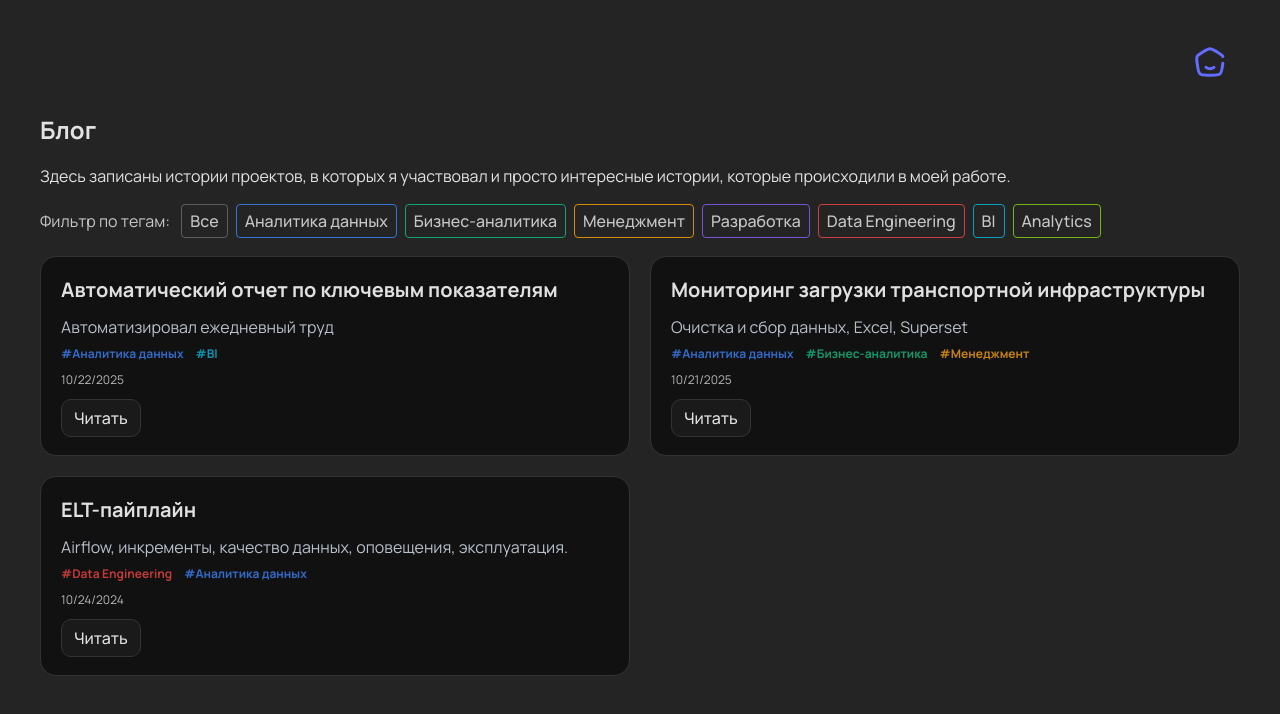
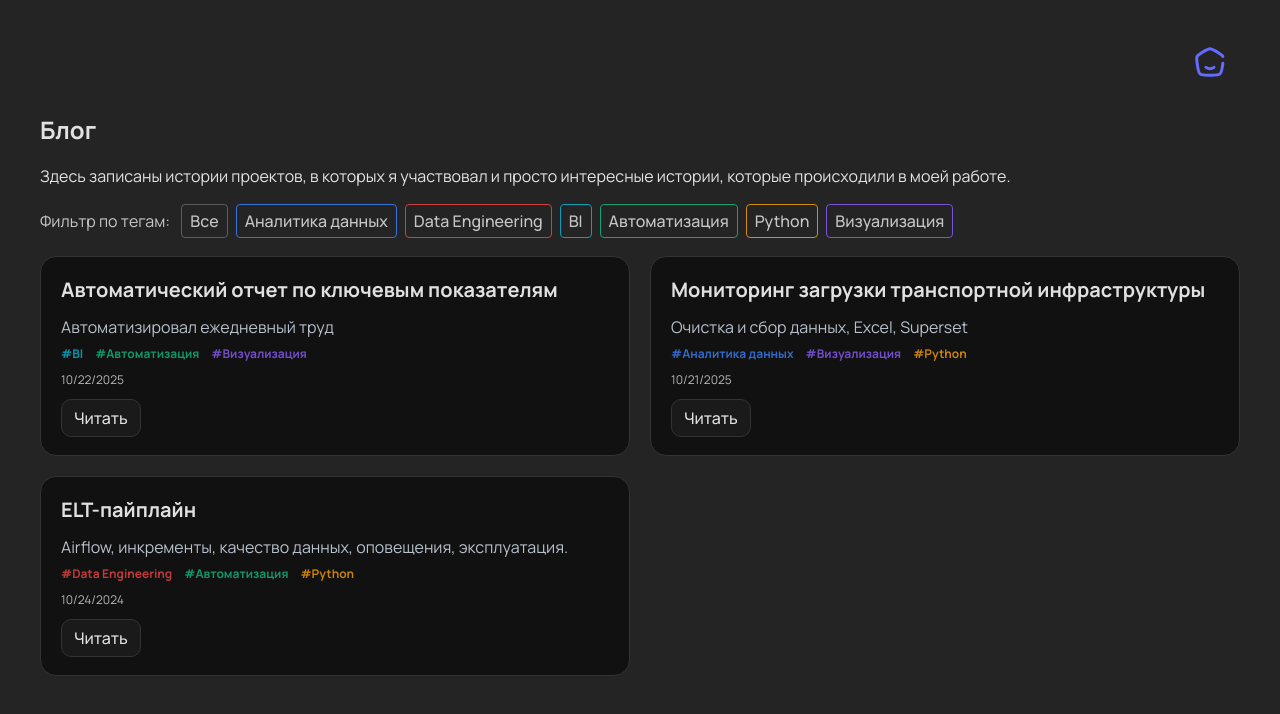
Before and after one commit to nIBOP/portfolio-site, a React (Vite) app: page /blog in a window 1280 px wide. Shown: the top 714 px of the page. Built offline with nearby package versions, Linux system fonts and the light colour scheme.

Commit message:
fix tags

```diff
--- a/src/content/bi-dashboard.md
+++ b/src/content/bi-dashboard.md
@@ -3,7 +3,7 @@ slug: bi-dashboard
 title: Автоматический отчет по ключевым показателям
 summary: Автоматизировал ежедневный труд
 date: 2025-10-22
-tags: ['data-analytics', 'business-intelligence']
+tags: ['business-intelligence', 'automation', 'visualization']
 pdfUrl: '/pdfs/ARB.pdf'
 ---
 
--- a/src/content/elt-pipeline.md
+++ b/src/content/elt-pipeline.md
@@ -3,7 +3,7 @@ slug: elt-pipeline
 title: ELT-пайплайн
 summary: Airflow, инкременты, качество данных, оповещения, эксплуатация.
 date: 2024-10-24
-tags: ['data-engineering', 'data-analytics']
+tags: ['data-engineering', 'automation', 'python']
 ---
 
 # ELT-пайплайн
--- a/src/content/monitoring.md
+++ b/src/content/monitoring.md
@@ -3,7 +3,7 @@ slug: monitoring
 title: Мониторинг загрузки транспортной инфраструктуры
 summary: Очистка и сбор данных, Excel, Superset
 date: 2025-10-21
-tags: ['data-analytics', 'business-analytics', 'management']
+tags: ['data-analytics', 'visualization', 'python']
 ---
 
 ## Контекст проекта
--- a/src/pages/Blog.tsx
+++ b/src/pages/Blog.tsx
@@ -1,17 +1,16 @@
 import { Link, useSearchParams } from 'react-router-dom'
 import './Blog.css'
 
-type TagId = 'data-analytics' | 'business-analytics' | 'management' | 'development' | 'data-engineering' | 'business-intelligence' | 'analytics'
+type TagId = 'data-analytics' | 'data-engineering' | 'business-intelligence' | 'automation' | 'python' | 'visualization'
 
 // Теги для блога
 const tags = [
   { id: 'data-analytics', name: 'Аналитика данных', displayName: 'Аналитика данных', color: '#3b82f6' },
-  { id: 'business-analytics', name: 'Бизнес-аналитика', displayName: 'Бизнес-аналитика', color: '#10b981' },
-  { id: 'management', name: 'Менеджмент', displayName: 'Менеджмент', color: '#f59e0b' },
-  { id: 'development', name: 'Разработка', displayName: 'Разработка', color: '#8b5cf6' },
   { id: 'data-engineering', name: 'Data Engineering', displayName: 'Data Engineering', color: '#ef4444' },
   { id: 'business-intelligence', name: 'Business Intelligence', displayName: 'BI', color: '#06b6d4' },
-  { id: 'analytics', name: 'Analytics', displayName: 'Analytics', color: '#84cc16' }
+  { id: 'automation', name: 'Автоматизация', displayName: 'Автоматизация', color: '#10b981' },
+  { id: 'python', name: 'Python', displayName: 'Python', color: '#f59e0b' },
+  { id: 'visualization', name: 'Визуализация', displayName: 'Визуализация', color: '#8b5cf6' }
 ] as const
 
 type Frontmatter = {
```
